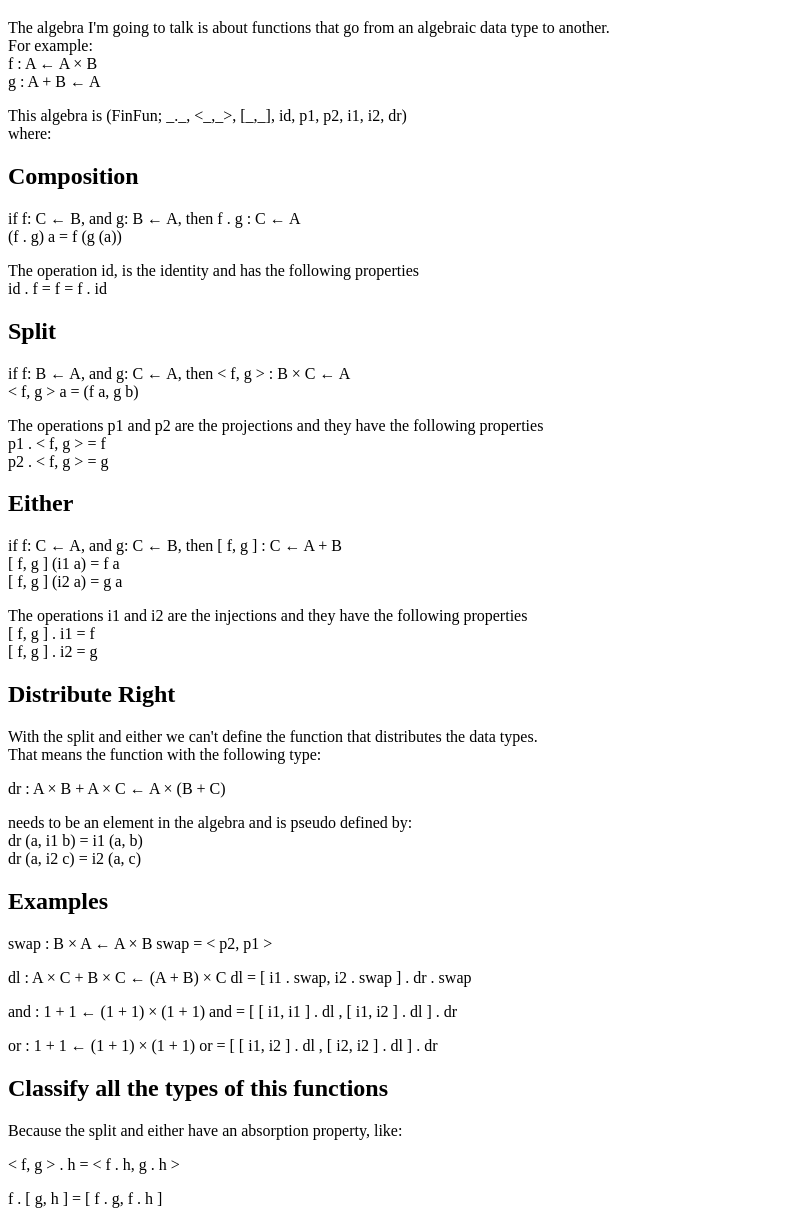
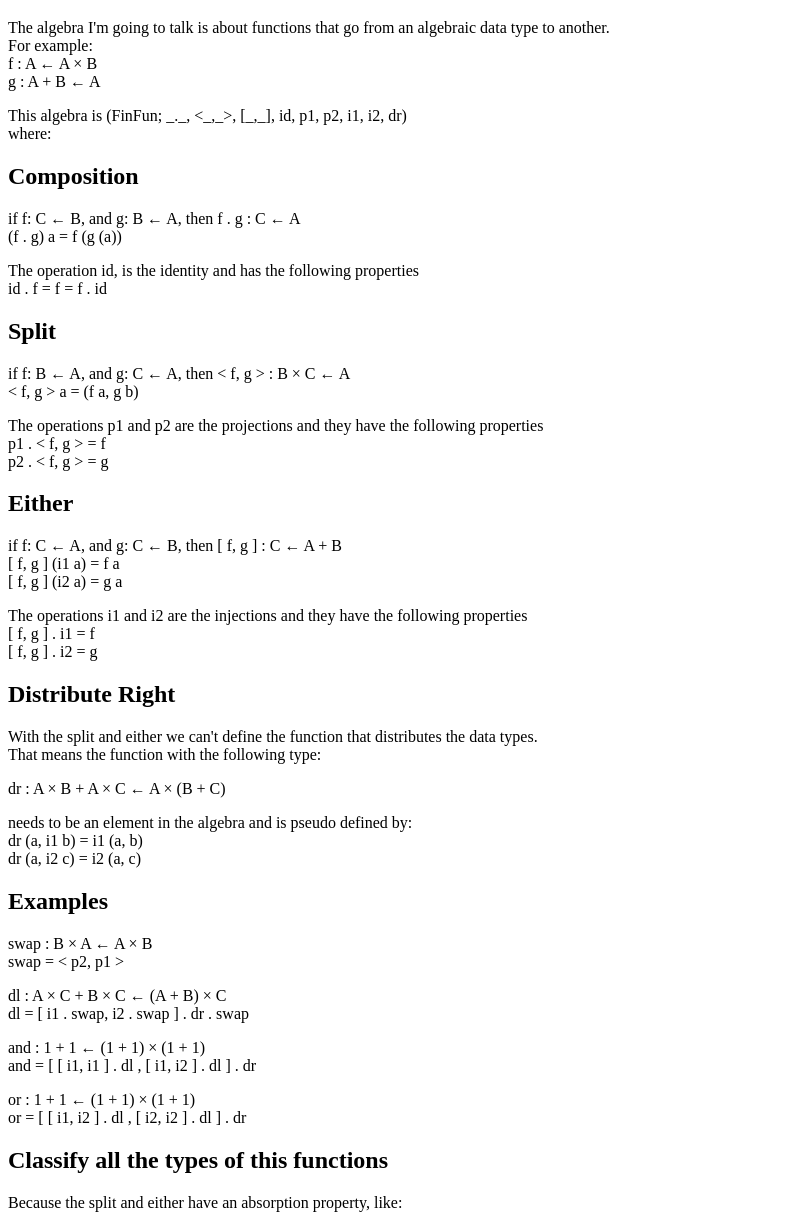
Before and after one commit to AJGQ/AJGQ.github.io, a plain HTML site: page ideas/finite_functions.html in a window 1280 px wide. Shown: the part 61-1282 px from the top of the page, without its empty margins (0-798 px from the left). Drawn offline with Linux system fonts and the light colour scheme.

Commit message:
missing brs

```diff
--- a/ideas/finite_functions.html
+++ b/ideas/finite_functions.html
@@ -78,22 +78,22 @@
         <h2>Examples</h2>
 
         <p>
-        swap : B × A ← A × B
+        swap : B × A ← A × B<br>
         swap = < p2, p1 >
         </p>
 
         <p>
-        dl : A × C + B × C ← (A + B) × C
+        dl : A × C + B × C ← (A + B) × C<br>
         dl = [ i1 . swap, i2 . swap ] . dr . swap
         </p>
 
         <p>
-        and : 1 + 1 ← (1 + 1) × (1 + 1)
+        and : 1 + 1 ← (1 + 1) × (1 + 1)<br>
         and = [ [ i1, i1 ] . dl , [ i1, i2 ] . dl ] . dr
         </p>
 
         <p>
-        or : 1 + 1 ← (1 + 1) × (1 + 1)
+        or : 1 + 1 ← (1 + 1) × (1 + 1)<br>
         or = [ [ i1, i2 ] . dl , [ i2, i2 ] . dl ] . dr
         </p>
 
```
